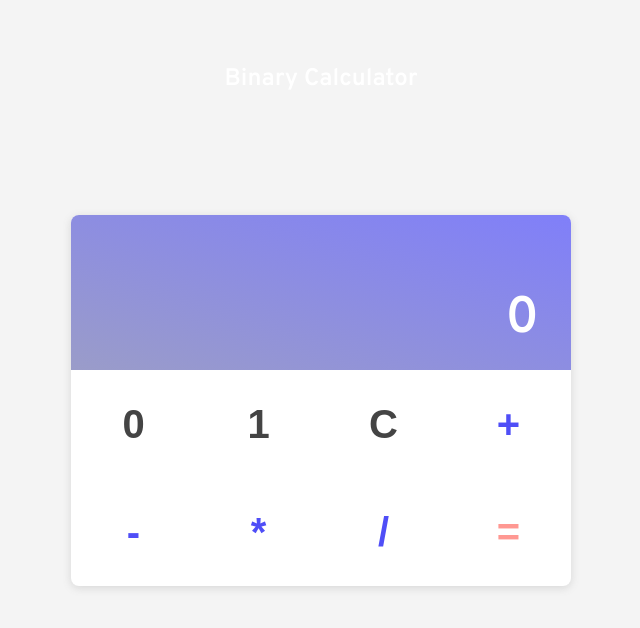
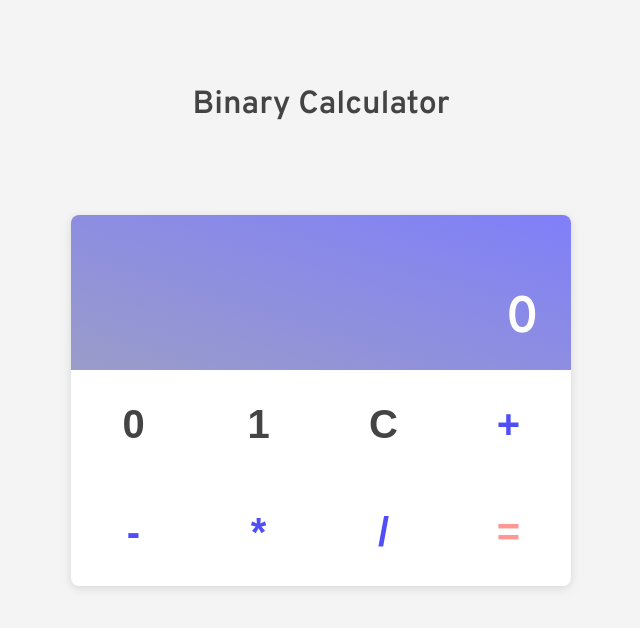
Before and after one commit to Darshan0502/binary-calculator, a plain HTML site: page index.html in a window 1280 px wide. Shown: the whole page, without its empty margins (319-959 px from the left). Drawn offline with Linux system fonts and the light colour scheme.

Commit message:
change header

```diff
--- a/index.html
+++ b/index.html
@@ -15,7 +15,7 @@
   </head>
   <body>
     <header>
-      <h2>Binary Calculator</h2>
+      <h1>Binary Calculator</h1>
     </header>
     <div class="calculator__container" id="calculator">
       <div class="display">
```
